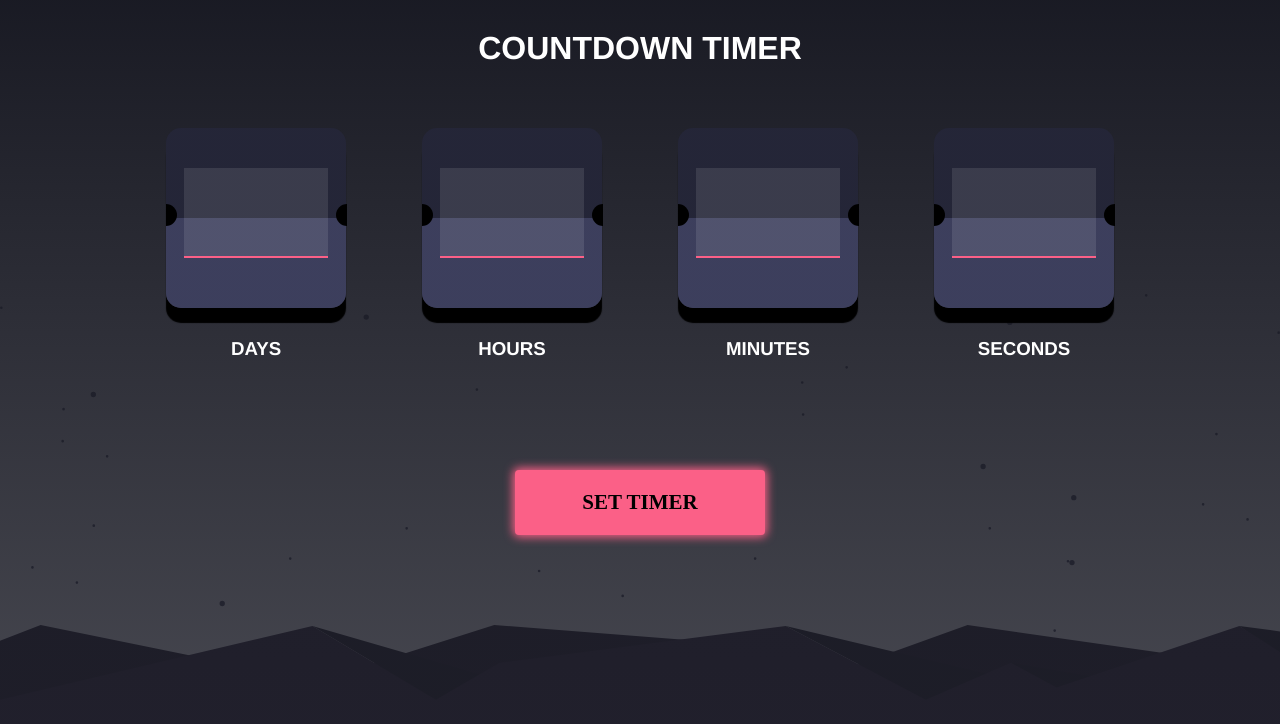
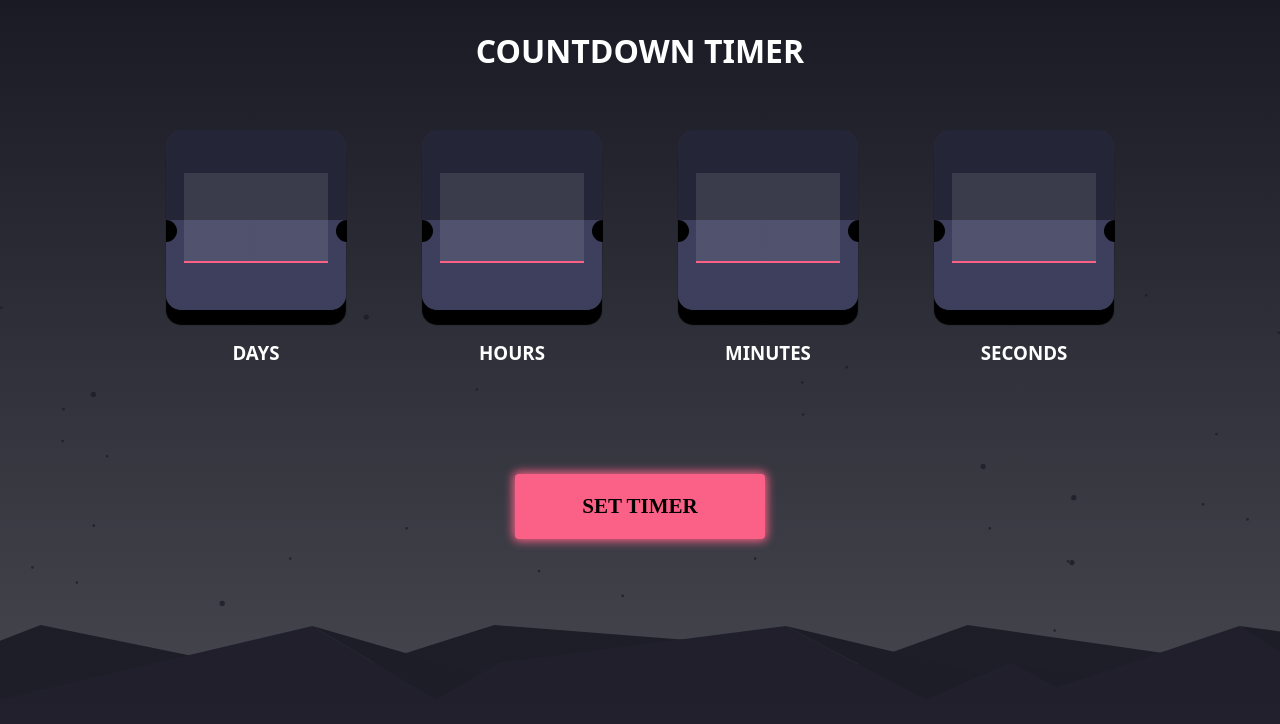
Before and after one commit to eustacedike/countdown-timer, a plain HTML site: page index.html in a window 1280 px wide. Shown: the top 724 px of the page. Drawn offline with Linux system fonts and the light colour scheme.

Commit message:
system font added

```diff
--- a/style.css
+++ b/style.css
@@ -2,7 +2,10 @@
     padding: 0;
     margin: 0;
     box-sizing: border-box;
-    font-family: 'Franklin Gothic Medium', 'Arial Narrow', Arial, sans-serif;
+
+  font-family: system-ui, "Segoe UI", Roboto, Helvetica, Arial, sans-serif, "Apple Color Emoji", "Segoe UI Emoji", "Segoe UI Symbol";
+
+   /*font-family: 'Franklin Gothic Medium', 'Arial Narrow', Arial, sans-serif;*/
 }
 
 body {
```
